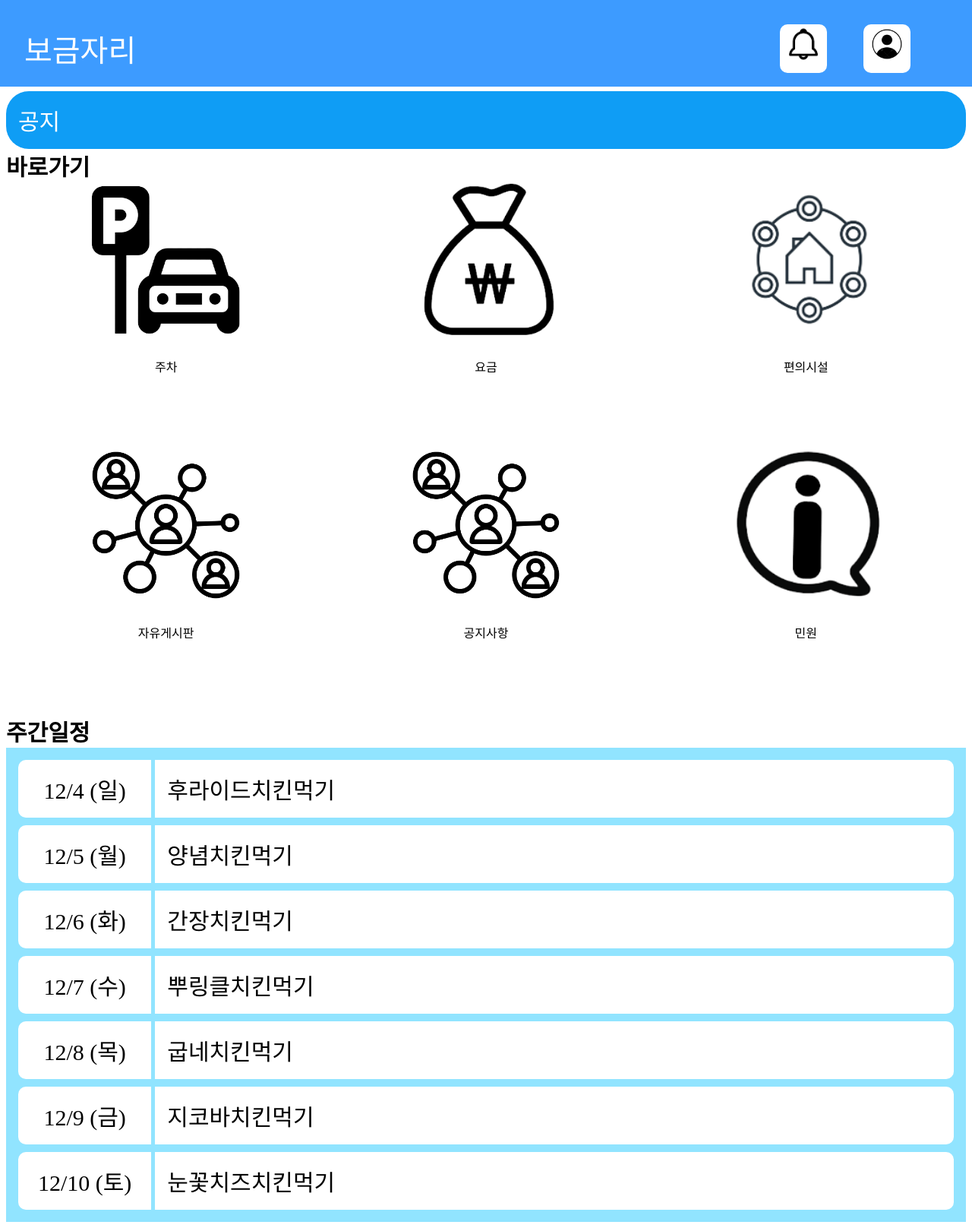
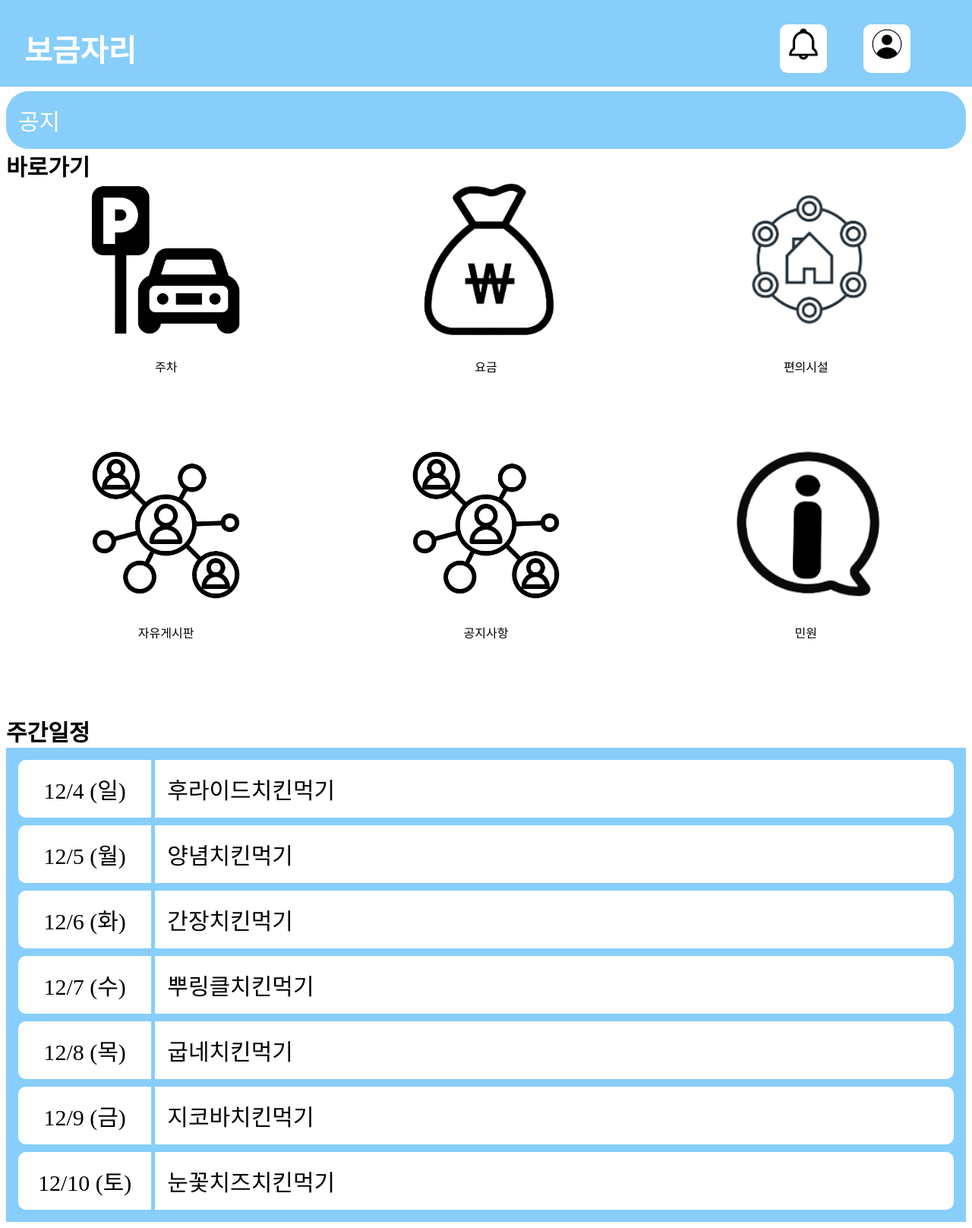
Before and after one commit to sungb0131/Assertive, a Django app: page /main/ in a window 1280 px wide. Shown: the whole page at 76% size. Run offline with Django 4.2, Linux system fonts and the light colour scheme; the visitor is signed in with stand-in values (Sample User, id 1); data that the repository does not hold is empty; parts of the project's set-up code (start-up, migrations or seed data) failed here and were passed over.

Commit message:
Update index.css

```diff
--- a/static/main/index.css
+++ b/static/main/index.css
@@ -39,7 +39,7 @@ footer {
     display: grid;
     grid-template-columns: 1fr 6fr;
     grid-template-rows: 1fr 1fr 1fr 1fr 1fr 1fr 1fr;
-    background-color: #91e4ff;
+    background-color: #87CEFA;
     gap: 10px 5px;
     padding: 1rem;
 }
@@ -76,7 +76,6 @@ footer {
     padding: 1rem;
     color: white;
     background: hsl(0, 0%, 100%);
-    font-weight: bold;
     justify-content: space-between;
     align-items: center;
 
@@ -95,7 +94,8 @@ footer {
     padding: 2rem;
     color: white;
     align-items: center;
-    background: hsl(211, 100%, 62%);
+    font-weight: bold;
+    background: #87CEFA;
     justify-content: space-between;
 }
 #headi .box{
@@ -114,7 +114,7 @@ footer {
 
 
     #notice {
-        background-color:#0f9df5;
+        background-color: #87CEFA;
         border-radius: 30px;
         text-align: left;
         top: 0;
@@ -139,5 +139,5 @@ footer {
         color: rgb(0, 0, 0);
         word-break:keep-all;;
         border: 10px solid;
-        border-color: #0f9df5;
+        border-color: #87CEFA;
     }
```
